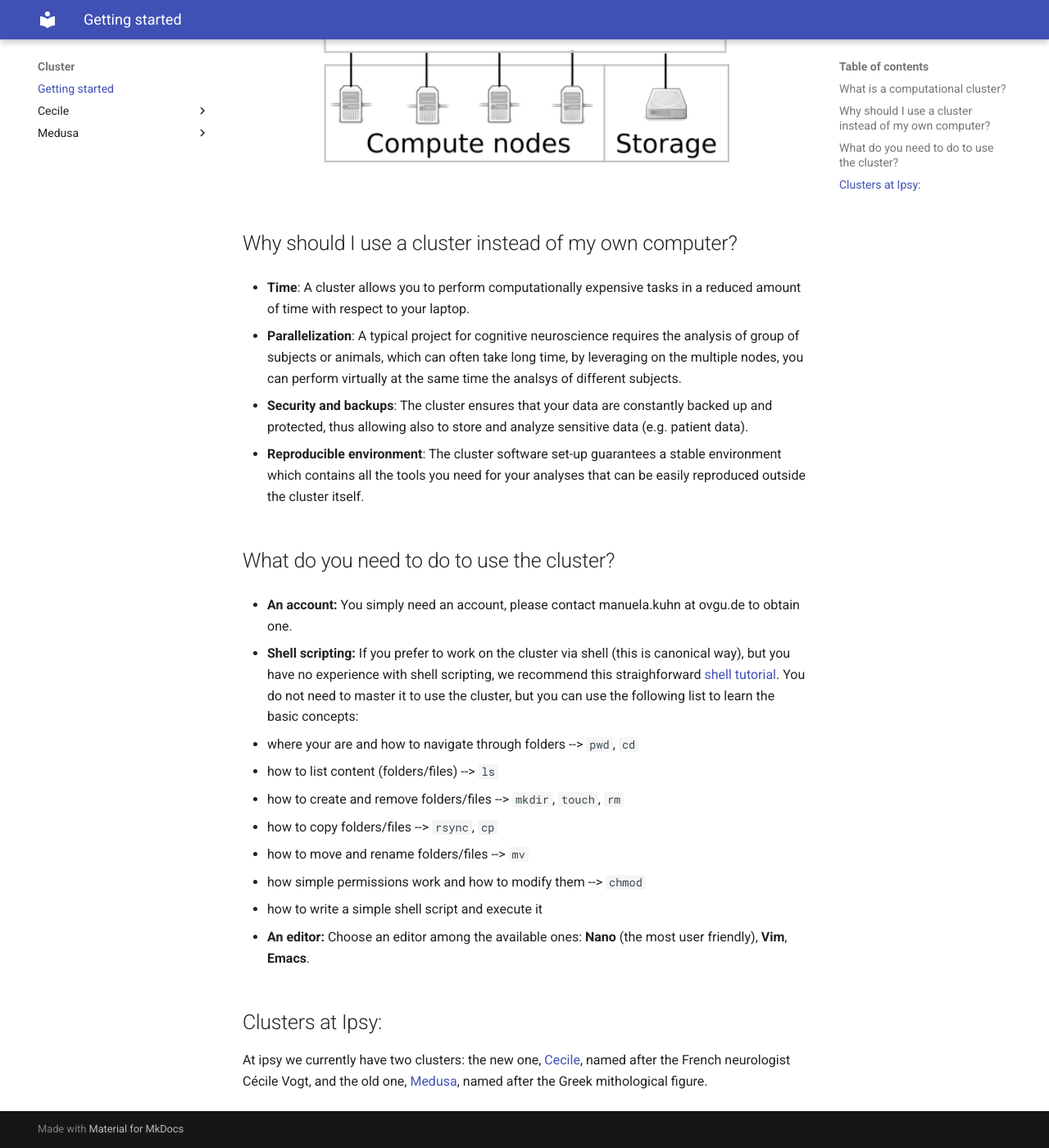
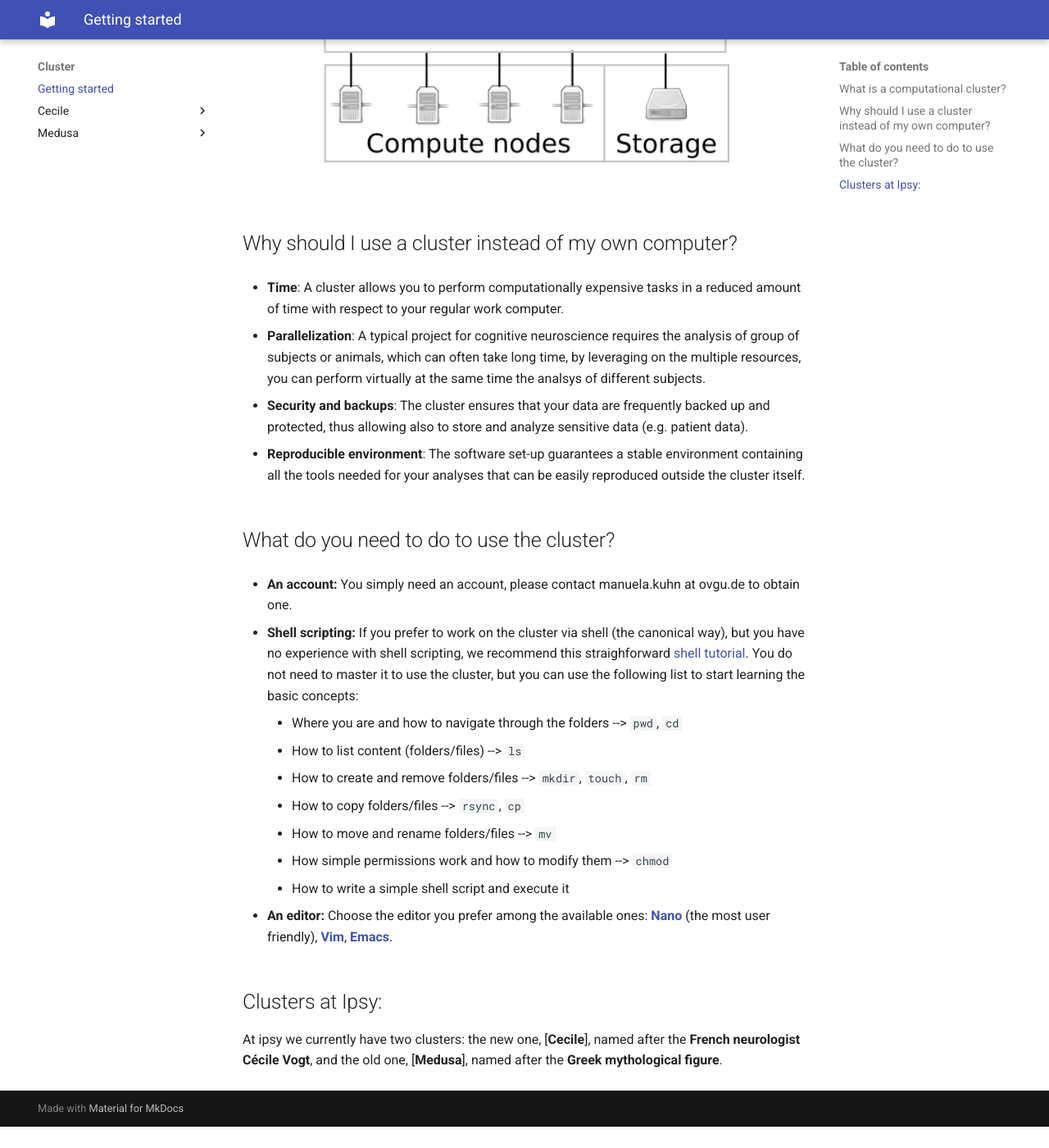
Before and after one commit to pvavra/temp-ipsy, an MkDocs documentation site: the page built from docs/cluster/index.md, in a window 1280 px wide and 1400 px high, scrolled down 784 px. Shown: the whole window at 82% size. Built offline with MkDocs 1.6.1 and Material for MkDocs 9.7.7, drawn with Linux system fonts in a browser that asks for light colours; after the commit the page ends 2158 px from its top, so only the background shows below that; some of the changed text lies outside the part shown.

Commit message:
Fix sentences and typos

```diff
--- a/docs/cluster/index.md
+++ b/docs/cluster/index.md
@@ -2,7 +2,7 @@
 
 ## What is a computational cluster?
 
-A computational cluster is a collection of interconnected computers (see image below), called **compute nodes**, accessable and operable via a single computer called the **head node**. The strength of a cluster comes from the collective interplay among the nodes which allows them to work as a unique entity able to perform computationally expensive parallel tasks (e.g. analyses, modelling etc.) otherwise difficult and in some case impossible to achieve by a single computer. A cluster can be accessed remotely from your computer (a client in the image) through the head node.
+A computational cluster is a collection of interconnected computers (see image below), called **compute nodes**, accessable and operable via a single computer called the **head node**. The strength of a cluster comes from the collective interplay among the nodes which allows them to work as a unique entity able to perform computationally expensive parallel tasks (e.g. analyses, modelling etc.) otherwise difficult and in some case impossible to achieve by a single computer. A cluster can be accessed remotely from from a user's computer (clients in the image) via the head node.
 
 <figure markdown="span">
   ![Cluster](images/cluster.png){ width="500" }
@@ -11,34 +11,34 @@ A computational cluster is a collection of interconnected computers (see image b
 
 ## Why should I use a cluster instead of my own computer?
 
-- **Time**: A cluster allows you to perform computationally expensive tasks in a reduced amount of time with respect to your laptop.
+- **Time**: A cluster allows you to perform computationally expensive tasks in a reduced amount of time with respect to your regular work computer.
 
-- **Parallelization**: A typical project for cognitive neuroscience requires the analysis of group of subjects or animals, which can often take long time, by leveraging on the multiple nodes, you can perform virtually at the same time the analsys of different subjects.
+- **Parallelization**: A typical project for cognitive neuroscience requires the analysis of group of subjects or animals, which can often take long time, by leveraging on the multiple resources, you can perform virtually at the same time the analsys of different subjects.
 
-- **Security and backups**: The cluster ensures that your data are constantly backed up and protected, thus allowing also to store and analyze sensitive data (e.g. patient data).
+- **Security and backups**: The cluster ensures that your data are frequently backed up and protected, thus allowing also to store and analyze sensitive data (e.g. patient data).
 
-- **Reproducible environment**: The cluster software set-up guarantees a stable environment which contains all the tools you need for your analyses that can be easily reproduced outside the cluster itself.
+- **Reproducible environment**: The software set-up guarantees a stable environment containing all the tools needed for your analyses that can be easily reproduced outside the cluster itself.
 
 ## What do you need to do to use the cluster?
 
 - **An account:** You simply need an account, please contact manuela.kuhn at ovgu.de to obtain one.
 
-- **Shell scripting:** If you prefer to work on the cluster via shell (this is canonical way), but you have no experience with shell scripting, we recommend this straighforward [shell tutorial](https://swcarpentry.github.io/shell-novice/). You do not need to master it to use the cluster, but you can use the following list to learn the basic concepts:
+- **Shell scripting:** If you prefer to work on the cluster via shell (the canonical way), but you have no experience with shell scripting, we recommend this straighforward [shell tutorial](https://swcarpentry.github.io/shell-novice/). You do not need to master it to use the cluster, but you can use the following list to start learning the basic concepts:
 
-  -  where your are and how to navigate through folders --> `pwd`, `cd`
-  -  how to list content (folders/files) --> `ls`
-  -  how to create and remove folders/files --> `mkdir`, `touch`, `rm`
-  -  how to copy folders/files --> `rsync`, `cp`
-  -  how to move and rename folders/files --> `mv`
-  -  how simple permissions work and how to modify them --> `chmod`
-  -  how to write a simple shell script and execute it</b>
+    -  Where you are and how to navigate through the folders --> `pwd`, `cd`
+    -  How to list content (folders/files) --> `ls`
+    -  How to create and remove folders/files --> `mkdir`, `touch`, `rm`
+    -  How to copy folders/files --> `rsync`, `cp`
+    -  How to move and rename folders/files --> `mv`
+    -  How simple permissions work and how to modify them --> `chmod`
+    -  How to write a simple shell script and execute it</b>
 
 
-- **An editor:** Choose an editor among the available ones: **Nano** (the most user friendly), **Vim**, **Emacs**.
+- **An editor:** Choose the editor you prefer among the available ones: [**Nano**](https://www.nano-editor.org/) (the most user friendly), [**Vim**](https://www.vim.org/), [**Emacs**](https://www.gnu.org/software/emacs/).
 
 ## Clusters at Ipsy:
 
-At ipsy we currently have two clusters: the new one, [Cecile], named after the French neurologist Cécile Vogt, and the old one, [Medusa], named after the Greek mithological figure.
+At ipsy we currently have two clusters: the new one, [**Cecile**], named after the **French neurologist Cécile Vogt**, and the old one, [**Medusa**], named after the **Greek mythological figure**.
 
 [Cecile]: cecile/access
 [Medusa]: medusa/access
```
